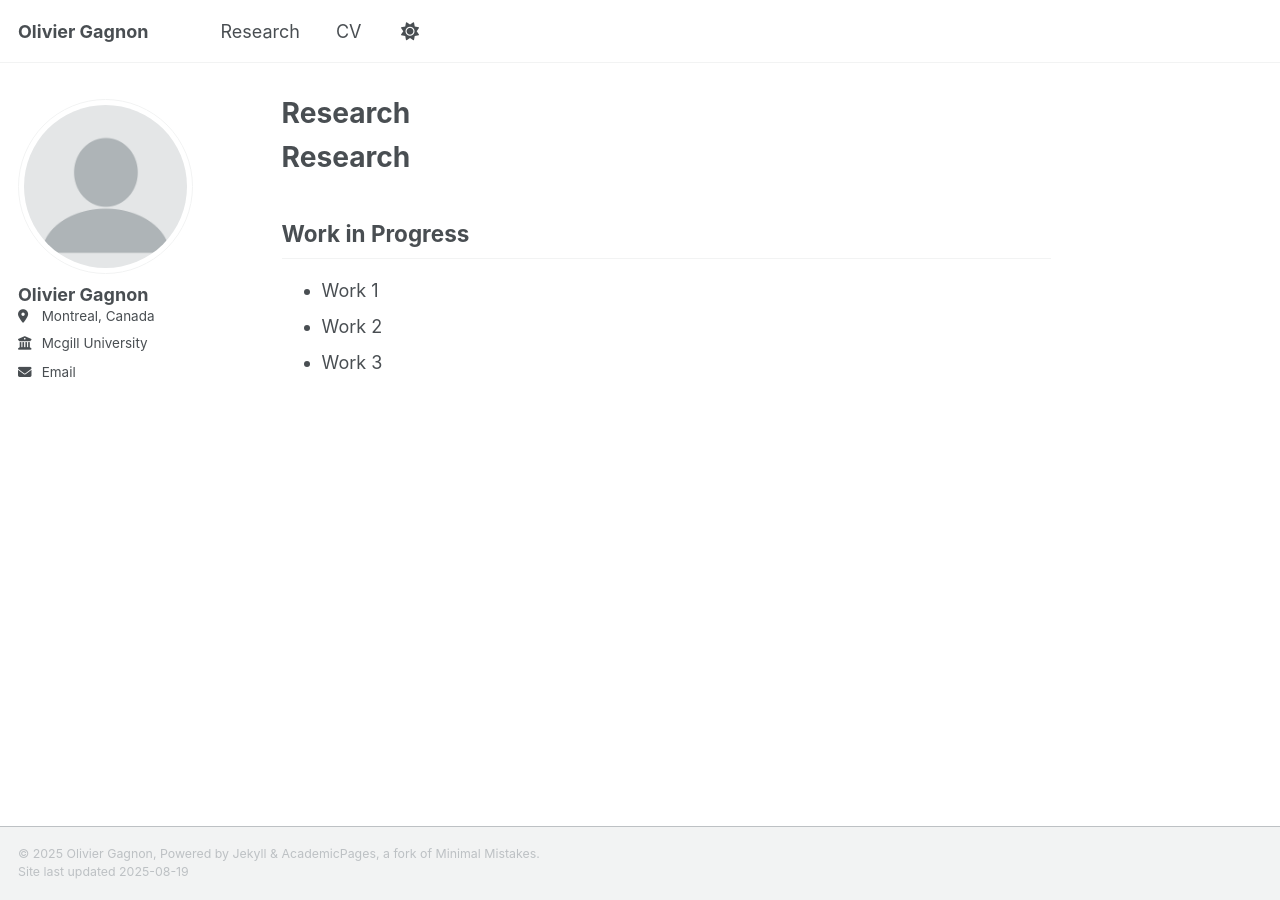
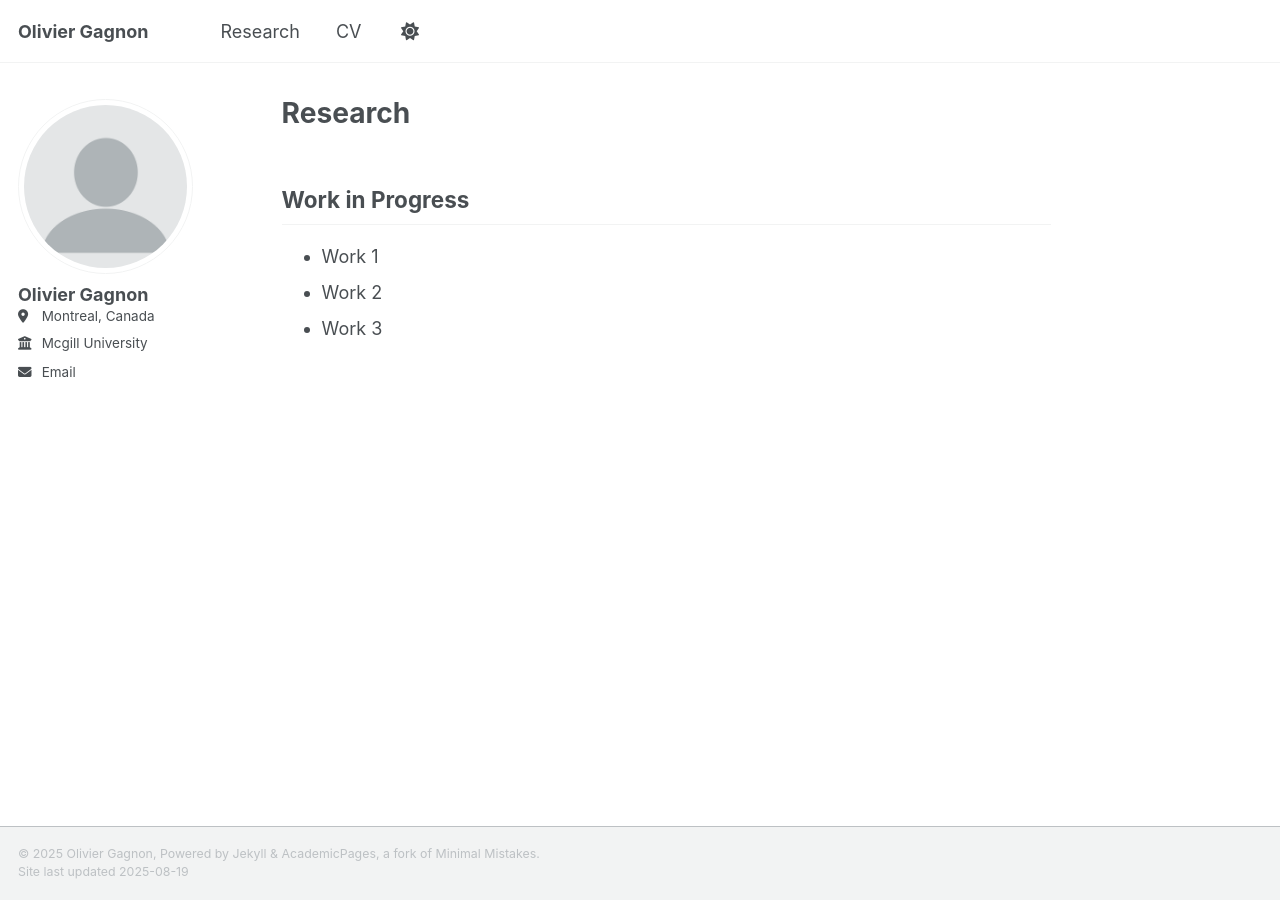
Before and after one commit to Olivier-Gagnon/Olivier-Gagnon.github.io, a Jekyll site: the page built from _pages/research.md, in a window 1280 px wide. Built offline with Jekyll 4.4.1, drawn with Linux system fonts in a browser that asks for light colours; a script that is not in the unit is left out.

Commit message:
skeleton done for reall now.

```diff
--- a/_pages/research.md
+++ b/_pages/research.md
@@ -4,8 +4,6 @@ title: "Research"
 author_profile: true
 ---
 
-# Research
-
 ## Work in Progress
 
 - Work 1
```
